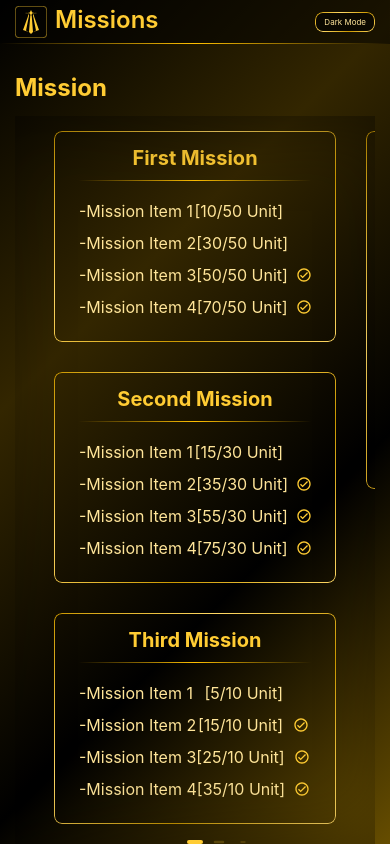
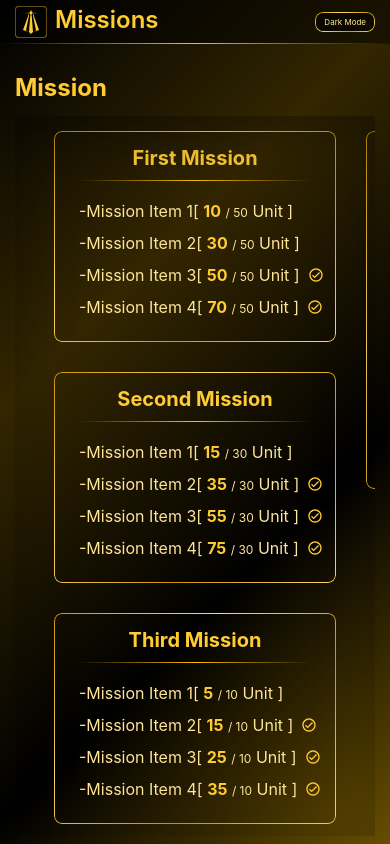
Before and after one commit to silence870121/Atomission, a Vue app: page /missions in a window 390 px wide. Built offline with nearby package versions, Linux system fonts and the light colour scheme.

Commit message:
update mission style
Remove useless module.
update Swiper style.
update card style & html.

```diff
--- a/src/components/Project/MissionCard.vue
+++ b/src/components/Project/MissionCard.vue
@@ -29,7 +29,10 @@ defineProps({
         <p v-if="isTarget" class="mission-for-target">{{ mission.forTarget }}</p>
         <ul class="mission-list">
             <li v-for="item in mission.list">
-                <p><span>-{{ item.content }}</span>[{{ item.done }}/{{ item.requestNum }} {{ item.unit }}] </p>
+                <p>
+                    <span>-{{ item.content }}</span>
+                    <span>[ <b>{{ item.done }}</b> <small>/ {{ item.requestNum }}</small> {{ item.unit }} ]</span>
+                </p>
                 <div class="mission-check">
                     <svg-icon v-show="item.done >= item.requestNum" name="complete" size="xs" />
                 </div>
@@ -43,12 +46,14 @@ defineProps({
 
 <style scoped>
 .mission-card {
+    width: 360px;
     display: flex;
     flex-direction: column;
     justify-content: flex-start;
     align-items: center;
     padding: 0 1.5rem;
     cursor: pointer;
+    user-select: none;
 }
 
 .mission-card h3 {
@@ -96,6 +101,15 @@ defineProps({
     padding: 1rem 0;
 }
 
+.mission-list b {
+    font-weight: bold;
+    color: var(--primary-color);
+}
+
+.mission-list small {
+    font-size: 0.75rem;
+}
+
 .mission-list li {
     display: flex;
     flex-direction: row;
@@ -133,4 +147,10 @@ defineProps({
     line-height: 1.25rem;
     text-align: left;
 }
+
+@media (max-width: 540px) {
+    .mission-card {
+        width: 100%;
+    }
+}
 </style>
--- a/src/views/Missions.vue
+++ b/src/views/Missions.vue
@@ -6,7 +6,6 @@ import { Swiper, SwiperSlide } from 'swiper/vue';
 import { Mousewheel, Pagination } from 'swiper/modules';
 //? import Swiper Styles
 import 'swiper/css';
-import 'swiper/css/effect-coverflow';
 import 'swiper/css/pagination';
 //? import Missions Components
 import MissionCard from '@/components/Project/MissionCard.vue';
@@ -122,12 +121,6 @@ let missionList = ref([
         tip: "This is a daily mission. You must complete the mission, or else you will lose this mission score."
     }
 ])
-const onSwiper = (swiper) => {
-    console.log(swiper);
-};
-const onSlideChange = () => {
-    console.log('slide change');
-};
 const modules = [Mousewheel, Pagination]
 
 function handleMission(item) {
@@ -141,15 +134,12 @@ function handleMission(item) {
     <div class="container">
         <div class="mission">
             <h2> Mission </h2>
-            <swiper :effect="'coverflow'" spaceBetween="0" :grabCursor="true" :centeredSlides="false"
-                :breakpoints="{ 720: { slidesPerView: 2 }, 1080: { slidesPerView: 3 }, 1440: { slidesPerView: 4 }, 1800: { slidesPerView: 4 }, }"
-                :slidesPerView="1" :coverflowEffect="{
-                    rotate: 0,
-                    stretch: 0,
-                    depth: 0,
-                    modifier: 1,
-                    slideShadows: false,
-                }" :pagination="{ dynamicBullets: true, }" :modules="modules" class="mySwiper swiper-h mission-view">
+            <!--? Outer Swiper -->
+            <swiper spaceBetween="0" :grabCursor="true" :centeredSlides="false" :pagination="{
+                dynamicBullets: true,
+            }" :breakpoints="{ 540: { slidesPerView: 'auto' } }" :modules="modules"
+                class="mySwiper swiper-h mission-view">
+                <!--! Inner Swiper -->
                 <swiper-slide>
                     <swiper class="mySwiper2 swiper-v mission-group" :mousewheel="true" :slidesPerView="'auto'"
                         :direction="'vertical'" :spaceBetween="32" :modules="modules">
@@ -191,26 +181,35 @@ function handleMission(item) {
                         </swiper-slide>
                     </swiper>
                 </swiper-slide>
-
-
+                <!--! Inner Swiper -->
             </swiper>
+            <!--? Outer Swiper -->
         </div>
-
+        <div v-show="activeTargetOption" class="  mission-option border">
+            <button class="close-btn" @click="closeOption"> <svg-icon name="close" /> </button>
+            <MissionOption />
+        </div>
     </div>
 </template>
 
 <style scoped>
 .container {
-    width: calc(100vw - 10rem);
     overflow: hidden;
+    padding-bottom: 0.5rem;
 }
 
 .mission {
+    flex: 1;
     width: 100%;
     height: 100%;
     display: flex;
     flex-direction: column;
     gap: 1rem;
+    overflow: hidden;
+}
+
+.mission-option {
+    width: 360px;
 }
 
 /* * ----- ----- ----- ----- * */
@@ -219,7 +218,8 @@ function handleMission(item) {
 .swiper-h {
     width: 100%;
     height: 100%;
-    padding: 0 1.5rem 1.5rem 1.5rem;
+    padding: 1.5rem;
+    padding-top: 0;
 }
 
 .swiper-h::after {
@@ -240,14 +240,18 @@ function handleMission(item) {
 }
 
 .swiper-slide {
+    width: auto;
     height: auto;
 }
 
 @media (max-width:540px) {
     .container {
-        width: 100vw;
-        height: calc(100vh - 5rem);
-        overflow: hidden;
+        width: 100%;
+    }
+
+    .swiper-h {
+        padding: 1.5rem;
+        padding-top: 0;
     }
 }
 </style>
```
